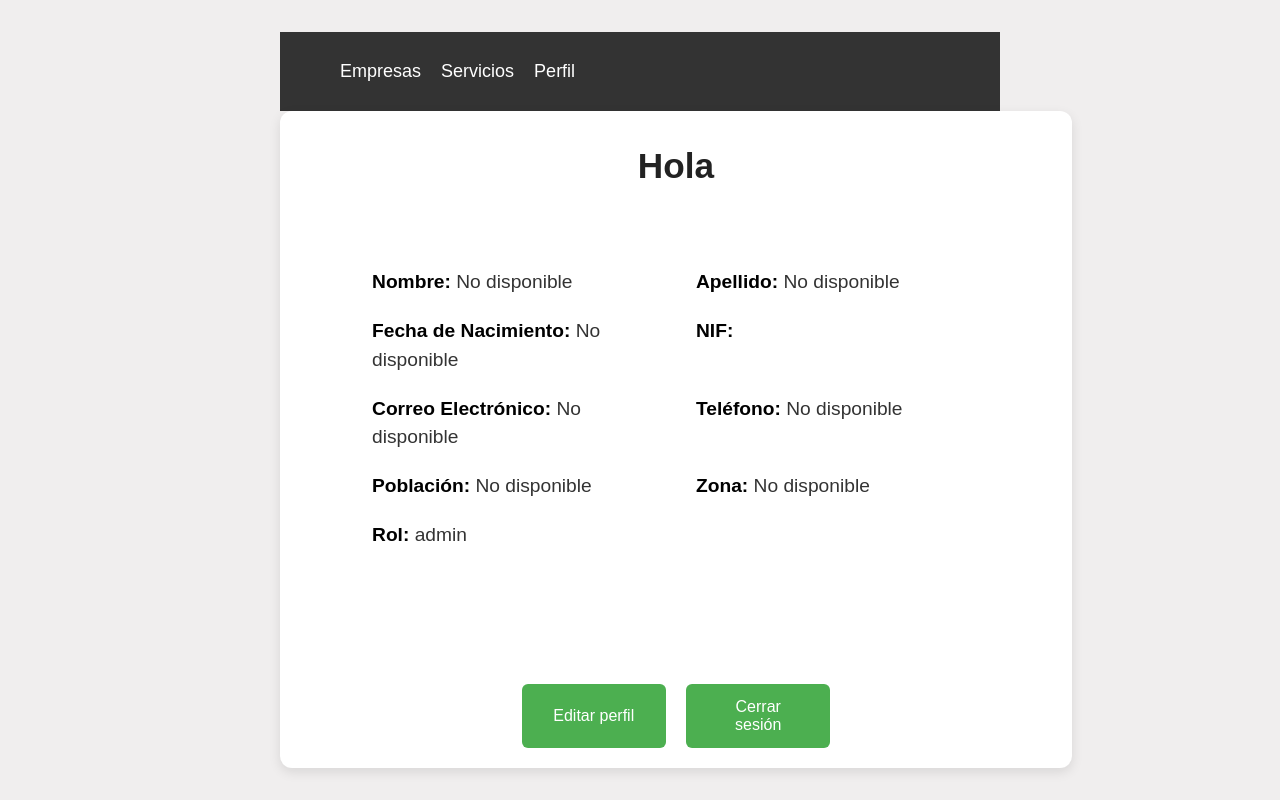
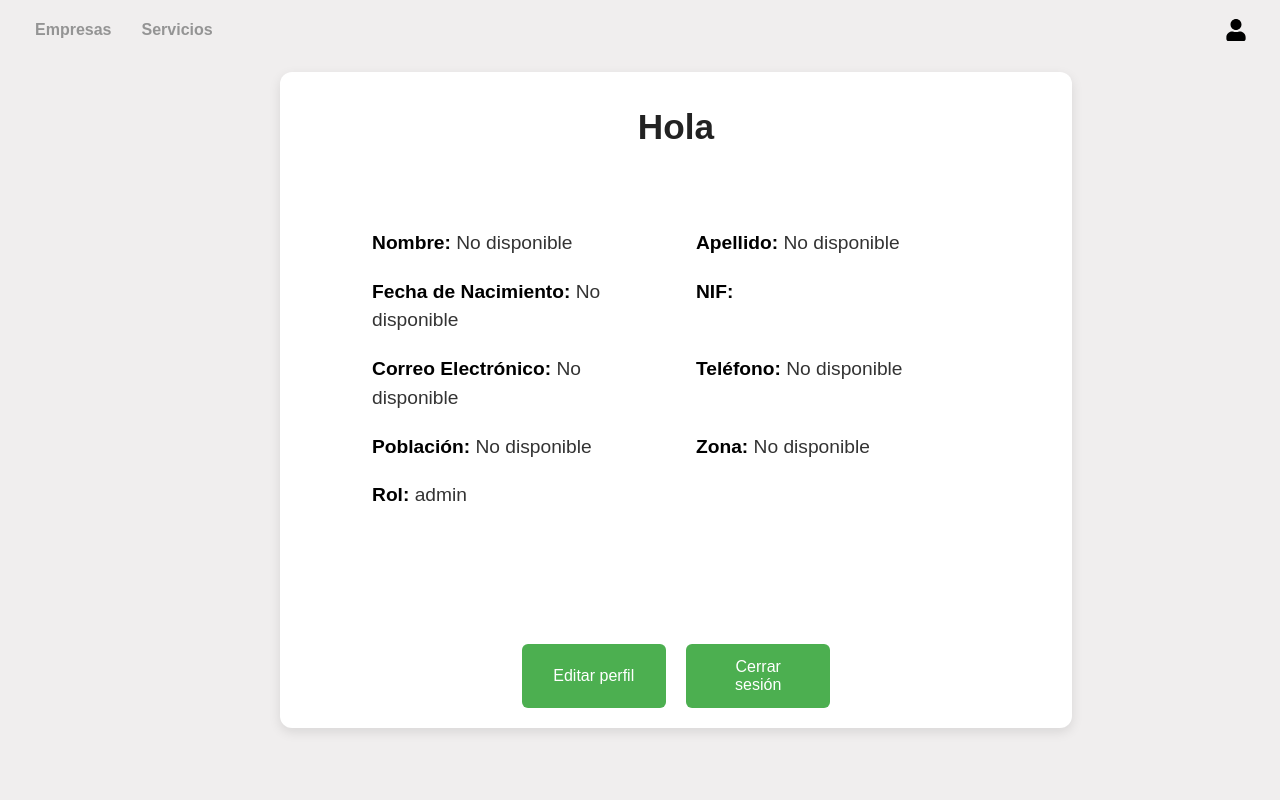
Before and after one commit to UnPerrete/aplicaciondualab, a React (Vite) app: page /perfil in a window 1280 px wide. Built offline with nearby package versions, Linux system fonts and the light colour scheme; sample sign-in values are in the browser's storage.

Commit message:
navbar editada

```diff
--- a/package.json
+++ b/package.json
@@ -21,6 +21,7 @@
     "mysql2": "^3.13.0",
     "react": "^19.0.0",
     "react-dom": "^19.0.0",
+    "react-icons": "^5.5.0",
     "react-router-dom": "^7.2.0"
   },
   "devDependencies": {
--- a/src/components/Navbar.jsx
+++ b/src/components/Navbar.jsx
@@ -1,6 +1,7 @@
 // Navbar.js
 import React from 'react';
 import { Link } from 'react-router-dom';
+import { FaUser } from "react-icons/fa";
 import { useAuth } from '../context/AuthProvider';
 import '../styles/Navbar.css';
 
@@ -11,7 +12,9 @@ const Navbar = () => {
       <ul className="nav-links">
         <li><Link to="/">Empresas</Link></li>
         <li><Link to="/servicio">Servicios</Link></li>
-        <li><Link to="/perfil">Perfil</Link></li>
+      </ul>
+      <ul className="navbar-nav ms-auto">
+        <li><Link to="/perfil"><FaUser size={22}/></Link></li>
       </ul>
     </nav>
   );
--- a/src/styles/Navbar.css
+++ b/src/styles/Navbar.css
@@ -1,33 +1,65 @@
-/* Navbar.css */
 .navbar {
+  width: 97vw;
+  height: 60px;
+  position: fixed;
+  top: 0;
+  left: 0;
   display: flex;
+  align-items: center;
   justify-content: space-between;
-    align-items: center;
-    background-color: #333;
-    padding: 10px 20px;
+  padding: 0 20px;
+  z-index: 1000; /* Se mantiene por encima de otros elementos */
 }
 
-  .logo {
-    color: white;
-    font-size: 24px;
-    font-weight: bold;
+/* Estilos de la lista de navegación */
+.nav-links, .navbar-nav {
+  list-style: none;
+  display: flex;
+  align-items: center;
+  padding: 0;
+  margin: 0;
 }
 
-  .nav-links {
-    list-style: none;
-    display: flex;
-    gap: 20px;
+/* Estilos para los elementos de la Navbar */
+.nav-links li, .navbar-nav li {
+  margin: 0 15px;
 }
 
-  .nav-links li {
-    font-size: 18px;
+/* Estilos de los enlaces */
+.navbar a {
+  color: rgb(148, 148, 148);
+  text-decoration: none;
+  font-size: 16px;
+  font-weight: bold;
+  transition: color 0.3s ease-in-out;
 }
 
-  .nav-links a {
-    color: white;
-    text-decoration: none;
+/* Efecto hover en los enlaces */
+.navbar a:hover {
+  color: #ffcc00; /* Cambia de color al pasar el mouse */
 }
 
-  .nav-links a:hover {
-    text-decoration: underline;
+/* Aseguramos que el ícono de usuario esté alineado correctamente */
+.navbar-nav {
+  display: flex;
+  align-items: center;
 }
+
+/* Estilos para los enlaces que contienen el ícono de usuario */
+.navbar-nav a {
+  color: rgb(0, 0, 0);  /* Establecer el color inicial del ícono */
+  transition: color 0.3s ease-in-out;
+  display: flex; /* Asegura que el ícono se alinee correctamente */
+  justify-content: center;
+  align-items: center;
+}
+
+/* Cambio de color al pasar el mouse */
+.navbar-nav a:hover {
+  color: #ffcc00;  /* Cambiar el color cuando se pasa el mouse */
+}
+
+/* Asegurarnos de que el ícono no esté demasiado grande o apartado */
+.navbar-nav .FaUser {
+  margin: 10; /* Eliminar márgenes si es necesario */
+}
```
Also changed, not shown: 1 other file (tests, documents, lock files or other folders). Lines whose indentation alone changed are shown as unchanged.
